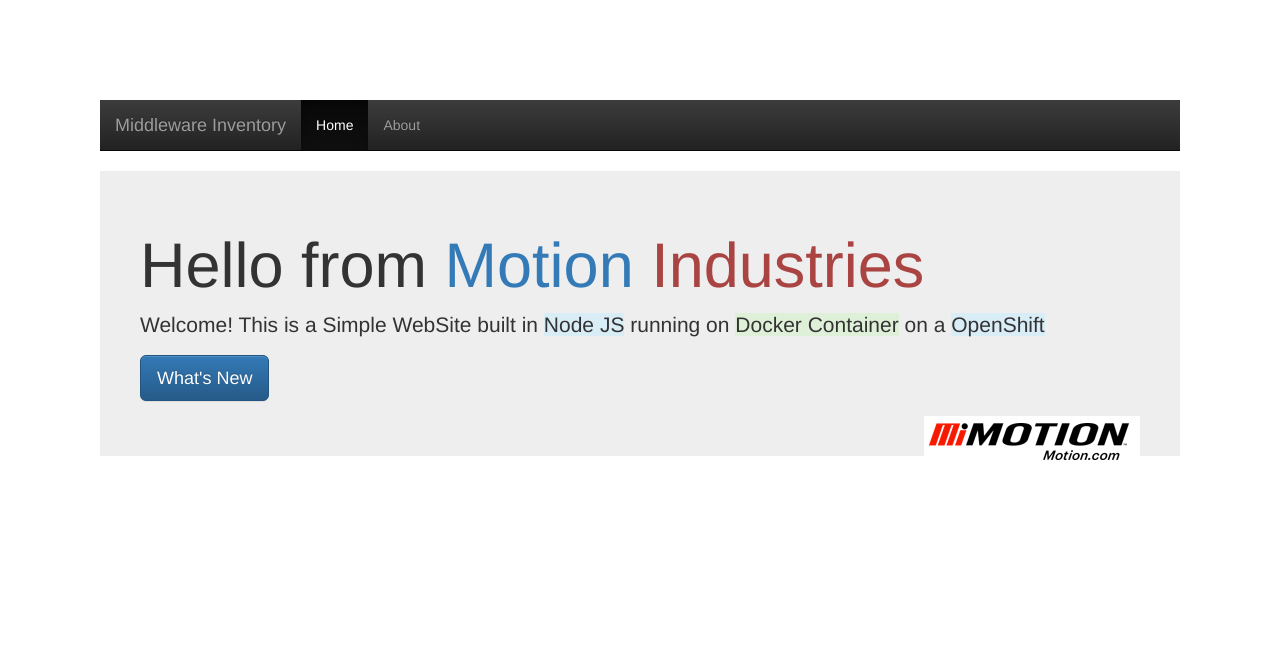
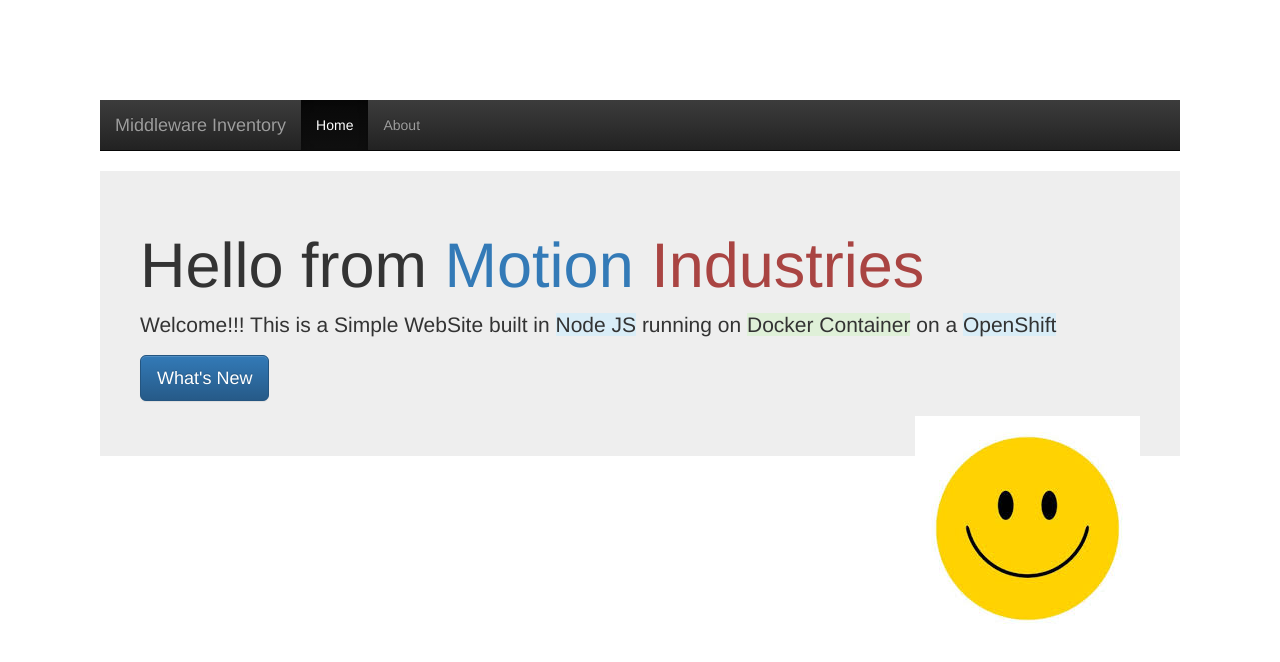
Before and after one commit to chadcrockettmot/devops-demo, a website: page index.html in a window 1280 px wide. Drawn offline with nearby package versions, Linux system fonts and the light colour scheme.

Commit message:
more updates

```diff
--- a/index.html
+++ b/index.html
@@ -24,9 +24,9 @@
   </nav>
       <div class="jumbotron"  style="padding:40px;">
         <h1>Hello from  <span class="text-primary">Motion</span><span class="text-danger"> Industries</span></h1>
-        <p>Welcome! This is a Simple WebSite built in <span class="bg-info">Node JS</span> running on <span class="bg-success">Docker Container</span> on a <span class="bg-info">OpenShift</span></p>
+        <p>Welcome!!! This is a Simple WebSite built in <span class="bg-info">Node JS</span> running on <span class="bg-success">Docker Container</span> on a <span class="bg-info">OpenShift</span></p>
         <p><a class="btn btn-primary btn-lg" href="#" role="button">What's New</a></p>
-        <p><img src=mot.png alt="Motion Logo" style="float:right"></img></p>
+        <p><img src=smile.jpg alt="Motion Logo" style="float:right"></img></p>
       </div>
 
     </div>
```
Also changed, not shown: smile.jpg (added).
